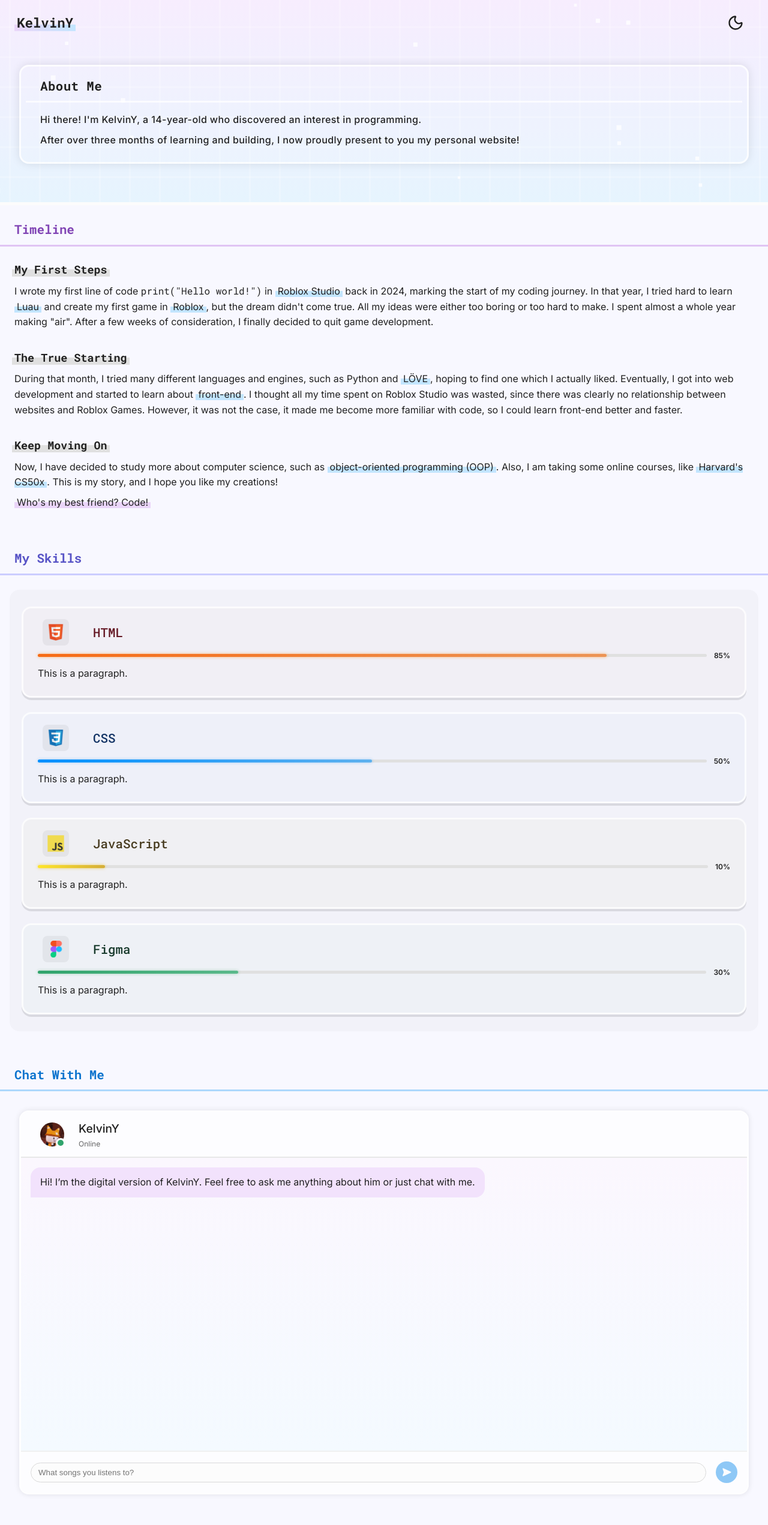
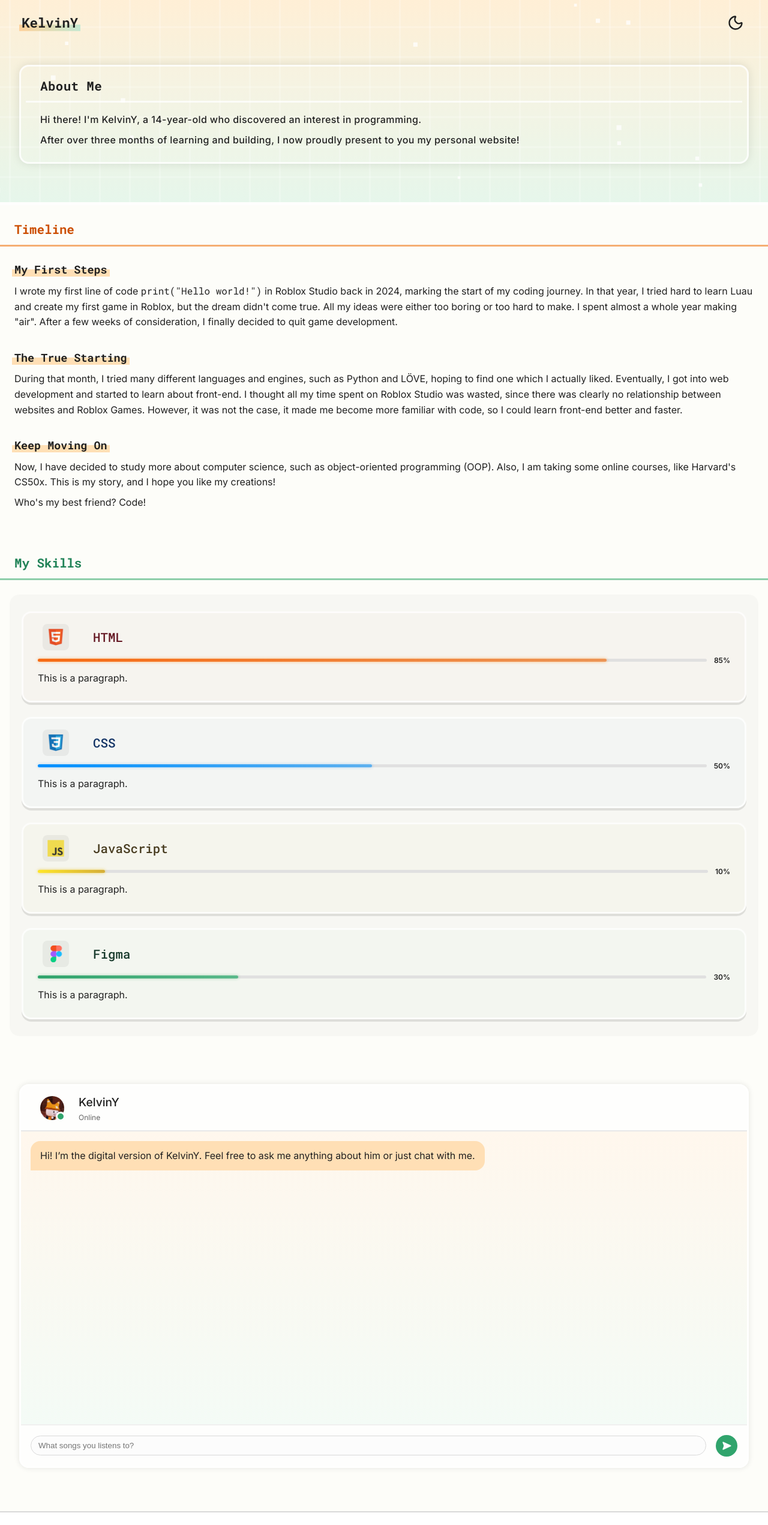
Before and after one commit to kelvinyhf/my-website, a plain HTML site: page index.html in a window 1280 px wide. Shown: the top 2542 px of the page at 60% size. Drawn offline with Linux system fonts and the light colour scheme.

Commit message:
change: website color

```diff
--- a/css/global.css
+++ b/css/global.css
@@ -24,16 +24,18 @@
 }
 
 :focus-visible {
-  outline: 2px solid var(--iris-12);
+  outline: 2px solid var(--yellow-12);
 }
 
 /* Customize Light/Dark Mode Colors */
 :root {
 	--clickable-hover-bg: rgba(0, 0, 0, 0.05);
+	--white-black: #fff;
 }
 
 .dark {
 	--clickable-hover-bg: rgba(255, 255, 255, 0.1);
+	--white-black: #000;
 }
 
 /* Default Margins */
@@ -46,8 +48,8 @@
 
 /* Body */
 body {
-	background-color: var(--iris-1);
-	background-image: linear-gradient(var(--iris-2) 100%, var(--iris-1) 100%);
+	background-color: var(--white-black);
+	background-image: linear-gradient(var(--yellow-1) 0%, var(--yellow-1) 100%);
 	font-family: "Inter", sans-serif;
 	line-height: 1.6;
 	color: var(--gray-12);
@@ -119,7 +121,7 @@
 	display: flex;
 	justify-content: space-between;
 	align-items: center;
-	padding: 1rem 2rem 1rem 1.5rem;
+	padding: 1rem 2rem;
 }
 
 /* Theme Toggle */
@@ -163,8 +165,8 @@
 	flex-direction: column;
 	align-items: center;
 	text-align: center;
-	background-color: var(--iris-1);
-	border-top: 3px solid var(--iris-4);
+	background-color: var(--white-black);
+	border-top: 2px solid var(--gray-6);
 	margin-top: 1.5rem;
 	padding: 1rem;
 	padding-bottom: 2rem;
--- a/css/index.css
+++ b/css/index.css
@@ -28,36 +28,19 @@ h3 {
 }
 
 .first-h2 {
-	color: var(--purple-11);
-	border-bottom: 3px solid var(--purple-6);
+	color: var(--orange-11);
+	border-bottom: 3px solid var(--orange-7);
 }
 
 .second-h2 {
-	color: var(--iris-11);
-	border-bottom: 3px solid var(--iris-6);
-}
-
-.third-h2 {
-	color: var(--blue-11);
-	border-bottom: 3px solid var(--blue-6);
+	color: var(--green-11);
+	border-bottom: 3px solid var(--green-7);
 }
 
 /* Highlights */
 .gray-hl {
 	display: inline;
-	background: linear-gradient(var(--gray-5), var(--gray-5)) no-repeat 0% 100% / 100% 50%;
-	padding: 0 0.25rem;
-}
-
-.blue-hl {
-	display: inline;
-	background: linear-gradient(var(--blue-5), var(--blue-5)) no-repeat 0% 100% / 100% 50%;
-	padding: 0 0.25rem;
-}
-
-.purple-hl {
-	display: inline;
-	background: linear-gradient(var(--purple-5), var(--purple-5)) no-repeat 0% 100% / 100% 50%;
+	background: linear-gradient(var(--orange-4), var(--orange-4)) no-repeat 0% 100% / 100% 50%;
 	padding: 0 0.25rem;
 }
 
@@ -73,8 +56,8 @@ section:first-of-type {
 	background:
 	linear-gradient(90deg, var(--first-section-grid-color) 3px, transparent 3px) center / 50px 50px repeat,
 	linear-gradient(var(--first-section-grid-color) 3px, transparent 3px) center / 50px 50px repeat,
-	linear-gradient(var(--purple-3), var(--blue-3)) center / cover no-repeat;
-	border-bottom: 5px solid var(--gray-1);
+	linear-gradient(var(--orange-3), var(--green-3)) center / cover no-repeat;
+	border-bottom: 5px solid var(--card-border);
 	padding: 0;
 }
 
@@ -83,7 +66,7 @@ section:first-of-type h1 {
 	display: inline;
 	font-family: "Roboto Mono", monospace;
 	color: var(--gray-12);
-	background: linear-gradient(90deg, var(--purple-5), var(--blue-5)) no-repeat 0% 85% / 100% 30%;
+	background: linear-gradient(90deg, var(--orange-5), var(--green-5)) no-repeat 0% 85% / 100% 30%;
 	padding: 0 0.25rem;
 }
 
@@ -327,9 +310,14 @@ section:first-of-type h1 {
   display: flex;
   flex-direction: column;
 	flex-grow: 1;
-	background-image: linear-gradient(var(--purple-2), var(--blue-2));
+	background-image: linear-gradient(var(--orange-2), var(--green-2));
 	overflow-x: hidden;
 	overflow-y: auto;
+	scrollbar-width: none;
+}
+
+.chat-messages::-webkit-scrollbar {
+  display: none;
 }
 
 .message {
@@ -343,7 +331,7 @@ section:first-of-type h1 {
 }
 
 .message.kelviny {
-	background-color: var(--purple-4);
+	background-color: var(--orange-4);
 	align-self: flex-start;
 	border-radius: 1rem 1rem 1rem 0;
 	margin-right: 3rem;
@@ -351,7 +339,7 @@ section:first-of-type h1 {
 
 .message.user {
   white-space: pre-wrap;
-	background-color: var(--blue-4);
+	background-color: var(--green-4);
 	align-self: flex-end;
 	border-radius: 1rem 1rem 0 1rem;
 	margin-left: 3rem;
@@ -384,9 +372,9 @@ section:first-of-type h1 {
 }
 
 .user-input:focus-visible {
-  outline: 1px solid var(--blue-4);
-  border-color: var(--blue-6);
-  box-shadow: 0 0 10px var(--blue-a4);
+  outline: 1px solid var(--green-4);
+  border-color: var(--green-6);
+  box-shadow: 0 0 10px var(--green-a4);
 }
 
 .send-btn {
@@ -394,7 +382,7 @@ section:first-of-type h1 {
   justify-content: center;
   align-items: center;
   flex-shrink: 0;
-  background-color: var(--blue-7);
+  background-color: var(--green-9);
   border: none;
   border-radius: 999px;
   width: 2.25rem;
@@ -405,18 +393,18 @@ section:first-of-type h1 {
 
 @media (hover: hover) {
 	.send-btn:hover {
-	  background-color: var(--blue-4);
+	  background-color: var(--green-6);
 	}
 }
 
 @media (hover: none) {
   .send-btn:active {
-    background-color: var(--blue-4);
+    background-color: var(--green-6);
   }
 }
 
 .send-btn:focus-visible, .send-btn:disabled {
-  background-color: var(--blue-4);
+  background-color: var(--green-6);
 }
 
 /* Links */
--- a/index.html
+++ b/index.html
@@ -35,8 +35,8 @@
 	<meta name="format-detection" content="telephone=no">
 
 	<!-- External Files -->
-	<link rel="icon" type="image/png" sizes="32x32" href="assets/logos/star-favicon.png">
-	<link rel="apple-touch-icon" href="assets/logos/star-apple-touch-icon.png">
+	<link rel="icon" type="image/png" sizes="32x32" href="PATH">
+	<link rel="apple-touch-icon" href="PATH">
 
 	<!-- Fonts -->
 	<link rel="preconnect" href="https://fonts.googleapis.com">
@@ -88,8 +88,8 @@
 			<article>
 				<h3 class="gray-hl">My First Steps</h3>
 				<p>
-					I wrote my first line of code <code>print("Hello world!")</code> in <span class="blue-hl">Roblox Studio</span> back in 2024, marking the start of my coding journey.
-					In that year, I tried hard to learn <span class="blue-hl">Luau</span> and create my first game in <span class="blue-hl">Roblox</span>, but the dream didn't come true.
+					I wrote my first line of code <code>print("Hello world!")</code> in Roblox Studio back in 2024, marking the start of my coding journey.
+					In that year, I tried hard to learn Luau and create my first game in Roblox, but the dream didn't come true.
 					All my ideas were either too boring or too hard to make.
 					I spent almost a whole year making "air".
 					After a few weeks of consideration, I finally decided to quit game development.
@@ -100,8 +100,8 @@
 			<article>
 				<h3 class="gray-hl">The True Starting</h3>
 				<p>
-					During that month, I tried many different languages and engines, such as Python and <span class="blue-hl">LÖVE</span>, hoping to find one which I actually liked.
-					Eventually, I got into web development and started to learn about <span class="blue-hl">front-end</span>.
+					During that month, I tried many different languages and engines, such as Python and LÖVE, hoping to find one which I actually liked.
+					Eventually, I got into web development and started to learn about front-end.
 					I thought all my time spent on Roblox Studio was wasted, since there was clearly no relationship between websites and Roblox Games.
 					However, it was not the case, it made me become more familiar with code, so I could learn front-end better and faster.
 				</p>
@@ -111,11 +111,11 @@
 			<article>
 				<h3 class="gray-hl">Keep Moving On</h3>
 				<p>
-					Now, I have decided to study more about computer science, such as <span class="blue-hl">object-oriented programming (OOP)</span>.
-					Also, I am taking some online courses, like <span class="blue-hl">Harvard's CS50x</span>.
+					Now, I have decided to study more about computer science, such as object-oriented programming (OOP).
+					Also, I am taking some online courses, like Harvard's CS50x.
 					This is my story, and I hope you like my creations!
 				</p>
-				<p class="purple-hl">Who's my best friend? Code!</p>
+				<p>Who's my best friend? Code!</p>
 			</article>
 
 		</section>
@@ -180,9 +180,8 @@
 		  </div>
 		</section>
 
-		<!-- Section #4: Chat With Me -->
+		<!-- TO BE MOVED TO A NEW PAGE -->
 		<section aria-hidden="true">
-		  <h2 class="third-h2">Chat With Me</h2>
 		  <div class="chat-window">
 
 			<!-- Chat Header -->
@@ -216,6 +215,7 @@
 
 		  </div>
 		</section>
+		<!-- END -->
 
 	</main>
 
```
Also changed, not shown: assets/images/star-apple-touch-icon.png (deleted), assets/images/star-favicon.png (deleted), assets/images/star-logo.png (deleted).
